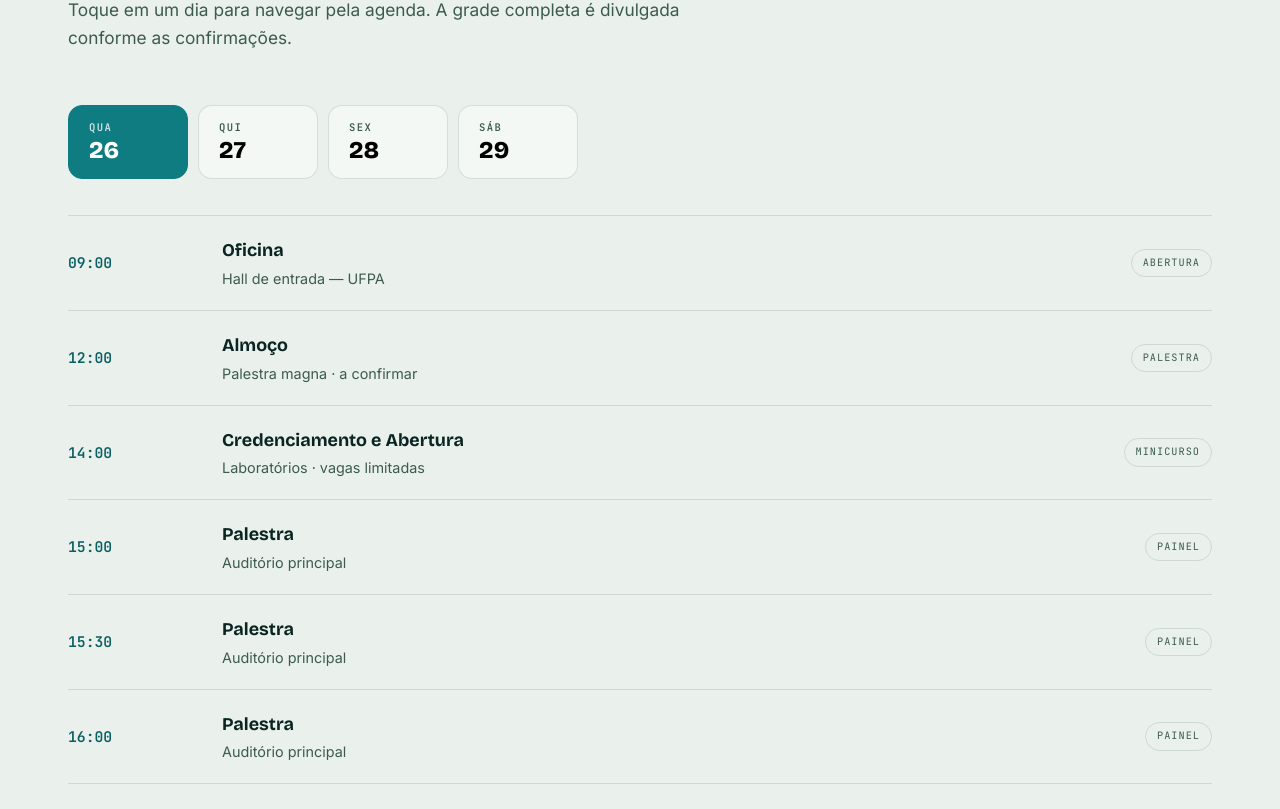
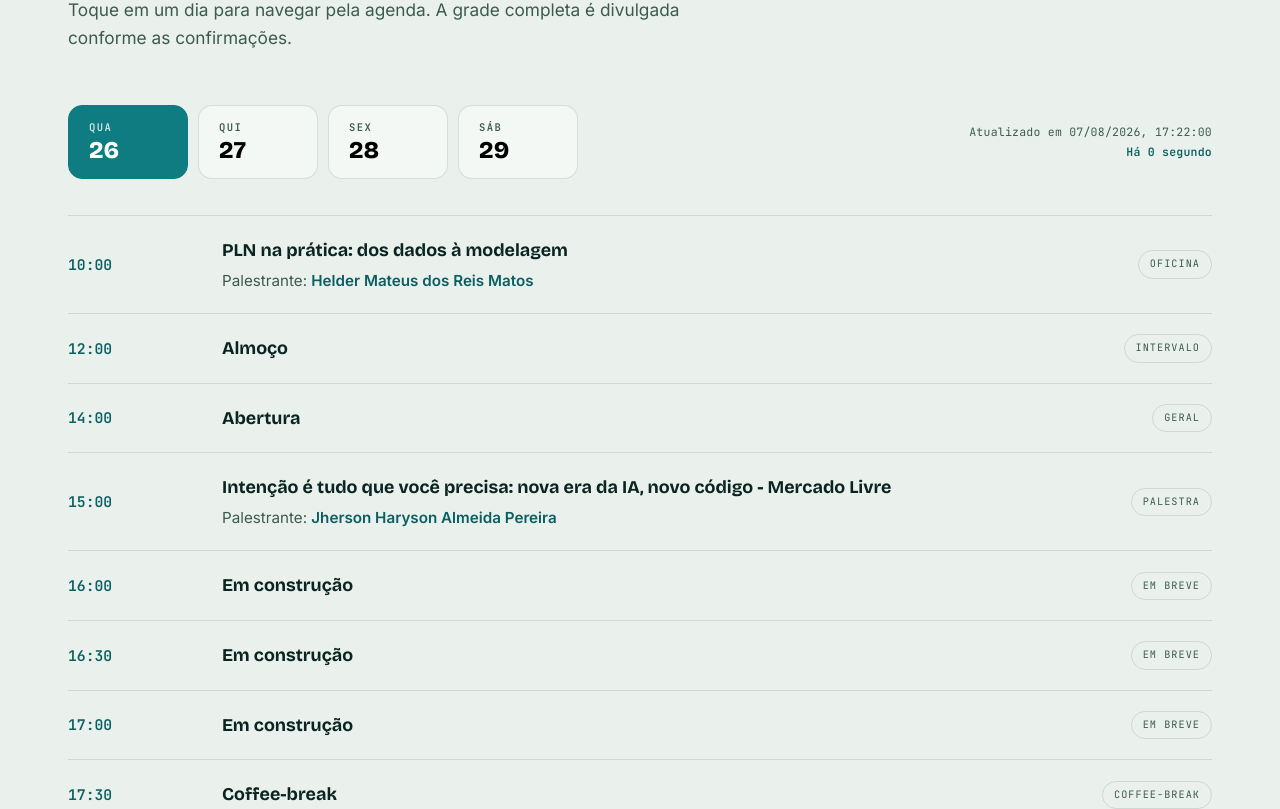
Before and after one commit to aejuniordev/secomp, a React (Vite) app: page / in a window 1280 px wide. Shown: the part 3049-3858 px from the top of the page. Built offline with nearby package versions, Linux system fonts and the light colour scheme.

Commit message:
inclui ajustes nos patrocinadores e cronograma

```diff
--- a/package.json
+++ b/package.json
@@ -4,7 +4,7 @@
   "version": "0.0.1",
   "type": "module",
   "scripts": {
-    "dev": "vite",
+    "dev": "vite --host 0.0.0.0",
     "build": "vite build",
     "preview": "vite preview"
   },
--- a/src/components/Hero.css
+++ b/src/components/Hero.css
@@ -160,3 +160,44 @@
     font-size: 1.15rem;
     display: block;
 }
+
+@media (max-width: 560px) {
+    .hero-inner {
+        padding: 96px 0 56px;
+    }
+
+    .hero-logo {
+        width: clamp(220px, 68vw, 340px);
+    }
+
+    .hero-theme {
+        padding-left: 12px;
+        margin-top: 16px;
+    }
+
+    .hero-theme p {
+        font-size: clamp(1.1rem, 5.5vw, 1.35rem);
+    }
+
+    .hero-tag {
+        margin-top: 22px;
+        font-size: 0.92rem;
+    }
+
+    .hero-cta {
+        flex-direction: column;
+        gap: 12px;
+        margin-top: 30px;
+    }
+
+    .hero-cta .btn {
+        width: 100%;
+        justify-content: center;
+    }
+
+    .hero-meta {
+        gap: 16px 28px;
+        margin-top: 32px;
+        padding-top: 20px;
+    }
+}
--- a/src/components/Schedule.css
+++ b/src/components/Schedule.css
@@ -1,8 +1,33 @@
+.days-row {
+  display: flex;
+  align-items: center;
+  justify-content: space-between;
+  gap: 20px;
+  flex-wrap: wrap;
+  margin-bottom: 36px;
+}
+
+.updated-at {
+  display: flex;
+  flex-direction: column;
+  align-items: flex-end;
+  gap: 2px;
+  font-family: 'JetBrains Mono', monospace;
+  font-size: 0.72rem;
+  letter-spacing: 0.02em;
+  color: var(--ink-soft);
+  text-align: right;
+}
+
+.updated-at span:last-child {
+  color: var(--river-deep);
+  font-weight: 600;
+}
+
 .days {
   display: flex;
   gap: 10px;
   flex-wrap: wrap;
-  margin-bottom: 36px;
 }
 
 .day {
@@ -80,6 +105,17 @@
   margin-top: 2px;
 }
 
+.slot .speaker-line {
+  font-size: 0.95rem;
+  color: var(--ink-soft);
+  margin-top: 4px;
+}
+
+.slot .speaker-line strong {
+  color: var(--river-deep);
+  font-weight: 600;
+}
+
 .slot .badge {
   font-family: 'JetBrains Mono', monospace;
   font-size: 0.64rem;
@@ -104,6 +140,15 @@
 }
 
 @media (max-width: 560px) {
+  .days-row {
+    flex-direction: column;
+    align-items: stretch;
+    gap: 14px;
+  }
+  .updated-at {
+    align-items: flex-end;
+    text-align: right;
+  }
   .days {
     display: grid;
     grid-template-columns: repeat(2, 1fr);
--- a/src/components/Schedule.jsx
+++ b/src/components/Schedule.jsx
@@ -1,6 +1,9 @@
 import { useState } from 'react';
 import { useReveal } from '../hooks/useReveal';
+import { useRelativeTime, formatAbsoluteTime } from '../hooks/useRelativeTime';
 import './Schedule.css';
+
+const SCHEDULE_UPDATED_AT = '2026-08-07T14:22:00-03:00';
 
 const DAYS = [
   { dow: 'Qua', dn: '26' },
@@ -9,14 +12,41 @@ const DAYS = [
   { dow: 'Sáb', dn: '29' },
 ];
 
-const BASE_SLOTS = [
-  { t: '09:00', title: 'Oficina', meta: 'Hall de entrada — UFPA', badge: 'Abertura' },
-  { t: '12:00', title: 'Almoço', meta: 'Palestra magna · a confirmar', badge: 'Palestra' },
-  { t: '14:00', title: 'Credenciamento e Abertura', meta: 'Laboratórios · vagas limitadas', badge: 'Minicurso' },
-  { t: '15:00', title: 'Palestra', meta: 'Auditório principal', badge: 'Painel' },
-  { t: '15:30', title: 'Palestra', meta: 'Auditório principal', badge: 'Painel' },
-  { t: '16:00', title: 'Palestra', meta: 'Auditório principal', badge: 'Painel' },
-  { t: '16:30', title: 'Palestra', meta: 'Auditório principal', badge: 'Painel' },
+const DAY_26_SLOTS = [
+  { t: '10:00', title: 'PLN na prática: dos dados à modelagem', speaker: 'Helder Mateus dos Reis Matos', badge: 'Oficina' },
+  { t: '12:00', title: 'Almoço', meta: '', badge: 'Intervalo' },
+  { t: '14:00', title: 'Abertura', meta: '', badge: 'Geral' },
+  { t: '15:00', title: 'Intenção é tudo que você precisa: nova era da IA, novo código - Mercado Livre', speaker: 'Jherson Haryson Almeida Pereira', badge: 'Palestra' },
+  { t: '16:00', title: 'Em construção', meta: '', badge: 'Em breve' },
+  { t: '16:30', title: 'Em construção', meta: '', badge: 'Em breve' },
+  { t: '17:00', title: 'Em construção', meta: '', badge: 'Em breve' },
+  { t: '17:30', title: 'Coffee-break', meta: '', badge: 'Coffee-break' },
+];
+
+const DAY_27_SLOTS = [
+  { t: '10:00', title: 'Desenvolvimento Corporativo em GNU/Linux / Introdução à Depuração do Kernel para Iniciantes', speaker: 'Desnes Augusto Nunes do Rosário', badge: 'Oficina' },
+  { t: '12:00', title: 'Almoço', meta: '', badge: 'Intervalo' },
+  { t: '14:00', title: 'Em construção', meta: '', badge: 'Em breve' },
+  { t: '14:30', title: 'Engenharia de Software Agêntica: reflexão sobre o impacto e as mudanças na indústria de software - JAMBU Tecnologia', speaker: 'Marcelo Sá', badge: 'Palestra' },
+  { t: '15:00', title: 'Em construção', meta: '', badge: 'Em breve' },
+  { t: '15:30', title: 'Em construção', meta: '', badge: 'Em breve' },
+  { t: '16:00', title: 'Em construção', meta: '', badge: 'Em breve' },
+  { t: '16:30', title: 'Em construção', meta: '', badge: 'Em breve' },
+  { t: '17:00', title: 'Em construção', meta: '', badge: 'Em breve' },
+  { t: '17:30', title: 'Coffee-break', meta: '', badge: 'Coffee-break' },
+];
+
+const DAY_28_SLOTS = [
+  { t: '10:00', title: 'Descomplicando o versionamento de código com o Git/GitHub', speaker: 'Flávio Ramon Almeida de Souza', badge: 'Oficina' },
+  { t: '12:00', title: 'Almoço', meta: '', badge: 'Intervalo' },
+  { t: '14:00', title: 'Em construção', meta: '', badge: 'Em breve' },
+  { t: '14:30', title: 'Em construção', meta: '', badge: 'Em breve' },
+  { t: '15:00', title: 'Em construção', meta: '', badge: 'Em breve' },
+  { t: '15:30', title: 'Academia ao Mercado — Transformando Pesquisa em Empresas Tecnológicas', speaker: 'Filipe Saraiva', badge: 'Palestra' },
+  { t: '16:00', title: 'Sistemas inteligentes para supervisão e controle de redes elétricas de energia', speaker: 'Thiago Soares', badge: 'Palestra' },
+  { t: '16:30', title: 'Em construção', meta: '', badge: 'Em breve' },
+  { t: '17:00', title: 'Em construção', meta: '', badge: 'Em breve' },
+  { t: '17:30', title: 'Coffee-break', meta: '', badge: 'Coffee-break' },
 ];
 
 const MARATHON_SLOTS = [
@@ -29,12 +59,13 @@ const MARATHON_SLOTS = [
   { t: '19:00', title: 'Encerramento', meta: 'Divulgação dos resultados e premiação', badge: 'Encerramento' },
 ];
 
-const SCHEDULES = [BASE_SLOTS, BASE_SLOTS, BASE_SLOTS, MARATHON_SLOTS];
+const SCHEDULES = [DAY_26_SLOTS, DAY_27_SLOTS, DAY_28_SLOTS, MARATHON_SLOTS];
 
 export default function Schedule() {
   const [activeDay, setActiveDay] = useState(0);
   const refHead = useReveal();
   const refDays = useReveal();
+  const updatedLabel = useRelativeTime(SCHEDULE_UPDATED_AT);
 
   return (
     <section className="band" id="programacao">
@@ -53,6 +84,7 @@ export default function Schedule() {
           </p>
         </div>
 
+        <div className="days-row">
           <div className="days reveal" role="tablist" aria-label="Dias do evento" ref={refDays}>
             {DAYS.map((d, i) => (
               <button
@@ -68,13 +100,24 @@ export default function Schedule() {
             ))}
           </div>
 
+          <div className="updated-at">
+            <span>Atualizado em {formatAbsoluteTime(SCHEDULE_UPDATED_AT)}</span>
+            <span>Há {updatedLabel.replace(/^há\s*/i, '')}</span>
+          </div>
+        </div>
+
         <div className="sched-container">
           {SCHEDULES[activeDay].map((slot, i) => (
             <div className="slot" key={i}>
               <div className="t">{slot.t}</div>
               <div>
                 <div className="title">{slot.title}</div>
-                <div className="meta">{slot.meta}</div>
+                {slot.meta && <div className="meta">{slot.meta}</div>}
+                {slot.speaker && (
+                  <div className="speaker-line">
+                    Palestrante: <strong>{slot.speaker}</strong>
+                  </div>
+                )}
               </div>
               <div className="badge">{slot.badge}</div>
             </div>
--- a/src/components/Sponsors.css
+++ b/src/components/Sponsors.css
@@ -1,9 +1,9 @@
 .spons {
-    display: flex;
-    flex-wrap: wrap;
-    gap: 18px;
+    display: grid;
+    grid-template-columns: repeat(var(--cols, 3), max-content);
     justify-content: center;
     align-items: center;
+    gap: 12px;
 }
 
 .spon {
@@ -13,6 +13,16 @@
     padding: 10px 12px;
     min-width: 140px;
     min-height: 100px;
+}
+
+@media (max-width: 900px) {
+    .spons {
+        display: flex;
+        flex-wrap: wrap;
+        gap: 18px;
+        justify-content: center;
+        align-items: center;
+    }
 }
 
 .categoria-bloco {
--- a/src/components/Sponsors.jsx
+++ b/src/components/Sponsors.jsx
@@ -12,6 +12,7 @@ import logoCitiAmazon from "../assets/sponsors/logo-cityamazon.png";
 import logoiSaci from "../assets/sponsors/logo-isaci.webp";
 import logoFundacaoGuama from "../assets/sponsors/logo-fundacaoguama.jpeg";
 import logoCeAmazon from "../assets/sponsors/logo-ceamazon-preta.png";
+import logoParatic from "../assets/sponsors/logo-paratic.png";
 
 import logoUFPA from "../assets/hosted/logo-ufpa-sf.png";
 import logoFacomp from "../assets/hosted/logo-facomp.png";
@@ -61,11 +62,16 @@ const categorias = [
         medalha: medalhaBronze,
         patrocinadores: [
             {
-                nome: "Mirtes CTB",
-                logo: logoMirtesCTB,
+                nome: "Fundação Guamá",
+                logo: logoFundacaoGuama,
                 site: null,
-                altura: 100,
-            },
+                altura: 140,
+            }, {
+              nome: "ParaTic",
+              logo: logoParatic,
+              site: null,
+              altura: 100,
+          },
             {
                 nome: "EquilibriumWeb",
                 logo: logoEquilibriumWeb,
@@ -79,10 +85,10 @@ const categorias = [
                 altura: 48,
             },
             {
-                nome: "Fundação Guamá",
-                logo: logoFundacaoGuama,
+                nome: "Mirtes CTB",
+                logo: logoMirtesCTB,
                 site: null,
-                altura: 140,
+                altura: 100,
             },
             {
                 nome: "CEAmazon",
@@ -105,6 +111,13 @@ const realizacao = [
     { nome: "PPGCOMP", logo: logoPPGComp, site: null, altura: 110 },
     { nome: "FACOMP", logo: logoFacomp, site: null, altura: 110 },
 ];
+
+function computeCols(n, maxPerRow = 3) {
+    if (n <= 0) return 1;
+    if (n <= maxPerRow) return n;
+    const rows = Math.ceil(n / maxPerRow);
+    return Math.ceil(n / rows);
+}
 
 function LogoSlot({ s, className = "spon" }) {
     const content = (
@@ -141,7 +154,10 @@ function CategoryBlock({ categoria }) {
                 />
                 <span className="categoria-nome">{categoria.nome}</span>
             </div>
-            <div className="spons">
+            <div
+                className="spons"
+                style={{ "--cols": computeCols(categoria.patrocinadores.length) }}
+            >
                 {categoria.patrocinadores.length > 0 ? (
                     categoria.patrocinadores.map((s) => (
                         <LogoSlot key={s.nome} s={s} />
@@ -190,7 +206,11 @@ export default function Sponsors() {
                     </span>
                 </div>
 
-                <div className="spons reveal" ref={refRealList}>
+                <div
+                    className="spons reveal"
+                    ref={refRealList}
+                    style={{ "--cols": computeCols(realizacao.length) }}
+                >
                     {realizacao.map((s) => (
                         <LogoSlot key={s.nome} s={s} />
                     ))}
--- /dev/null
+++ b/src/hooks/useRelativeTime.js
@@ -0,0 +1,42 @@
+import { useEffect, useState } from 'react';
+
+const UNITS = [
+  { limit: 60, divisor: 1, unit: 'second' },
+  { limit: 3600, divisor: 60, unit: 'minute' },
+  { limit: 86400, divisor: 3600, unit: 'hour' },
+  { limit: 2592000, divisor: 86400, unit: 'day' },
+  { limit: 31536000, divisor: 2592000, unit: 'month' },
+  { limit: Infinity, divisor: 31536000, unit: 'year' },
+];
+
+const rtf = new Intl.RelativeTimeFormat('pt-BR', { numeric: 'always' });
+const dtf = new Intl.DateTimeFormat('pt-BR', {
+  day: '2-digit',
+  month: '2-digit',
+  year: 'numeric',
+  hour: '2-digit',
+  minute: '2-digit',
+  second: '2-digit',
+});
+
+export function formatAbsoluteTime(date) {
+  return dtf.format(new Date(date));
+}
+
+export function formatRelativeTime(date, now = new Date()) {
+  const diffSeconds = Math.max(0, Math.round((now - new Date(date)) / 1000));
+  const { divisor, unit } = UNITS.find((u) => diffSeconds < u.limit) ?? UNITS[UNITS.length - 1];
+  const value = Math.round(diffSeconds / divisor);
+  return rtf.format(-value, unit);
+}
+
+export function useRelativeTime(date, refreshMs = 30000) {
+  const [label, setLabel] = useState(() => formatRelativeTime(date));
+
+  useEffect(() => {
+    const id = setInterval(() => setLabel(formatRelativeTime(date)), refreshMs);
+    return () => clearInterval(id);
+  }, [date, refreshMs]);
+
+  return label;
+}
```
Also changed, not shown: src/assets/sponsors/logo-paratic.png (added). Lines whose indentation alone changed are shown as unchanged.
